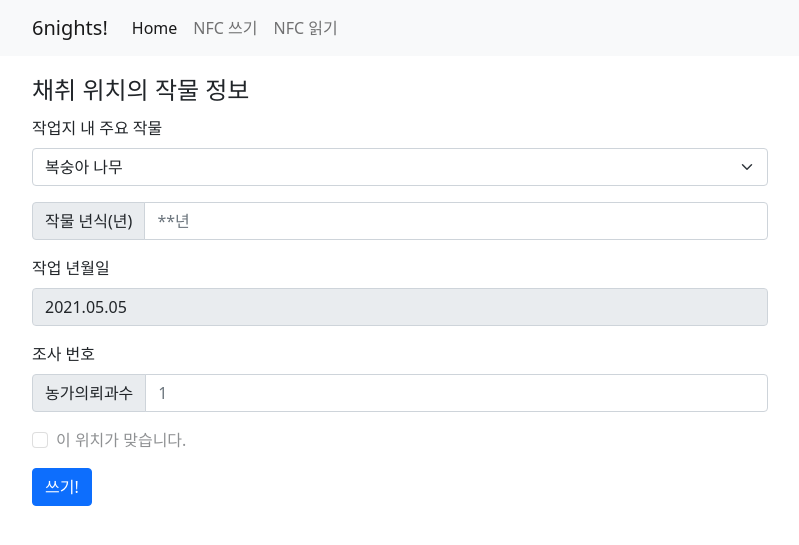
After one commit to arumia/6nights_21_capston, a Django app: page /write/ in a window 1280 px wide. The commit adds this page. Shown: the top 545 px of the page, without its empty margins (50-849 px from the left). Run offline with Django 3.2, Linux system fonts and the light colour scheme; a map, chart or similar area stays blank; some libraries are stand-ins or nearby versions.

Commit message:
메인페이지, write페이지 작성 카카오지도 api 활용

```diff
--- /dev/null
+++ b/dashboard/templates/write/write.html
@@ -0,0 +1,94 @@
+<!doctype html>
+<html lang="en">
+  <head>
+    <!-- Required meta tags -->
+    <meta charset="utf-8">
+    <meta name="viewport" content="width=device-width, initial-scale=1">
+
+    <!-- Bootstrap CSS -->
+    <link href="https://cdn.jsdelivr.net/npm/bootstrap@5.0.0-beta3/dist/css/bootstrap.min.css" rel="stylesheet" integrity="sha384-eOJMYsd53ii+scO/bJGFsiCZc+5NDVN2yr8+0RDqr0Ql0h+rP48ckxlpbzKgwra6" crossorigin="anonymous">
+    <script src="https://cdn.jsdelivr.net/npm/bootstrap@5.0.0-beta3/dist/js/bootstrap.bundle.min.js" integrity="sha384-JEW9xMcG8R+pH31jmWH6WWP0WintQrMb4s7ZOdauHnUtxwoG2vI5DkLtS3qm9Ekf" crossorigin="anonymous"></script>
+    <script type="text/javascript" src="//dapi.kakao.com/v2/maps/sdk.js?appkey=fb12b544ca905865b29be757e16b4c30"></script>
+<!--            자바 appkey에 https://developers.kakao.com/console/app/573024 여기서 키 따와서 넣어랏-->
+
+    <title>6nights Dashboard</title>
+  </head>
+  <body>
+    <nav class="navbar navbar-expand-lg navbar-light bg-light">
+      <div class="container">
+        <a class="navbar-brand" href="/">6nights!</a>
+        <button class="navbar-toggler" type="button" data-bs-toggle="collapse" data-bs-target="#navbarSupportedContent" aria-controls="navbarSupportedContent" aria-expanded="false" aria-label="Toggle navigation">
+          <span class="navbar-toggler-icon"></span>
+        </button>
+        <div class="collapse navbar-collapse" id="navbarSupportedContent">
+          <ul class="navbar-nav me-auto mb-2 mb-lg-0">
+            <li class="nav-item">
+              <a class="nav-link active" aria-current="page" href="/">Home</a>
+            </li>
+            <li class="nav-item">
+              <a class="nav-link" href="/write">NFC 쓰기</a>
+            <li class="nav-item">
+              <a class="nav-link" href="/read">NFC 읽기</a>
+            </li>
+          </ul>
+        </div>
+      </div>
+    </nav>
+    <div class="container">
+        <div class="row my-3">
+            <div class="col-8">
+                <form>
+                  <fieldset>
+                    <legend>채취 위치의 작물 정보</legend>
+                      <div class="mb-3">
+                          <label for="disabledTextInput" class="form-label">작업지 내 주요 작물</label>
+                        <select class="form-select" aria-label="Default select example">
+                          <option selected>복숭아 나무</option>
+                          <option value="1">사과 나무</option>
+                          <option value="2">피자 나무</option>
+                          <option value="3">단백질 나무</option>
+                        </select>
+                      </div>
+                    <div class="input-group mb-3">
+                      <span class="input-group-text" id="basic-addon1">작물 년식(년)</span>
+                      <input type="text" class="form-control" placeholder="**년" aria-label="age" aria-describedby="basic-addon1">
+                    </div>
+                    <div class="mb-3">
+                      <label for="disabledTextInput" class="form-label">작업 년월일</label>
+                      <input type="text" id="disabledTextInput" class="form-control" value="2021.05.05" readonly>
+                    </div>
+                    <div class="mb-3">
+                      <label for="disabledSelect" class="form-label">조사 번호</label>
+                        <div class="input-group">
+                          <div class="input-group-text">농가의뢰과수</div>
+                          <input type="text" class="form-control" id="inlineFormInputGroupUsername" placeholder="1">
+                        </div>
+                    </div>
+                    <div class="mb-3">
+                      <div class="form-check">
+                        <input class="form-check-input" type="checkbox" id="disabledFieldsetCheck" disabled>
+                        <label class="form-check-label" for="disabledFieldsetCheck">
+                          이 위치가 맞습니다.
+                        </label>
+                      </div>
+                    </div>
+                    <button type="submit" class="btn btn-primary">쓰기!</button>
+                  </fieldset>
+                </form>
+            </div>
+
+            <div id="map" class="col-4" style="height:50vh" >
+               <script>
+                    var container = document.getElementById('map');
+                    var options = {
+                        center: new kakao.maps.LatLng(35.8888, 128.6103),
+                        level: 4
+                    }   ;
+
+                    var map = new kakao.maps.Map(container, options);
+                </script>
+            </div>
+        </div>
+    </div>
+  </body>
+</html>
--- a/dashboard/urls.py
+++ b/dashboard/urls.py
@@ -2,5 +2,7 @@ from django.urls import path
 from . import views
 
 urlpatterns = [
-    path('', views.index)
+    path('', views.index),
+    path('write/', views.write),
+    path('read/', views.read)
 ]
--- a/dashboard/views.py
+++ b/dashboard/views.py
@@ -7,3 +7,15 @@ def index(request):
         request,
         'index.html'
     )
+
+def write(request):
+    return render(
+        request,
+        'write/write.html'
+    )
+
+def read(request):
+    return render(
+        request,
+        'read/read.html'
+    )
```
Also changed, not shown: dashboard/templates/read/read.html (renamed from dashboard/templates/index.html, +20 -27 lines), dashboard/migrations/__init__.py (deleted).
